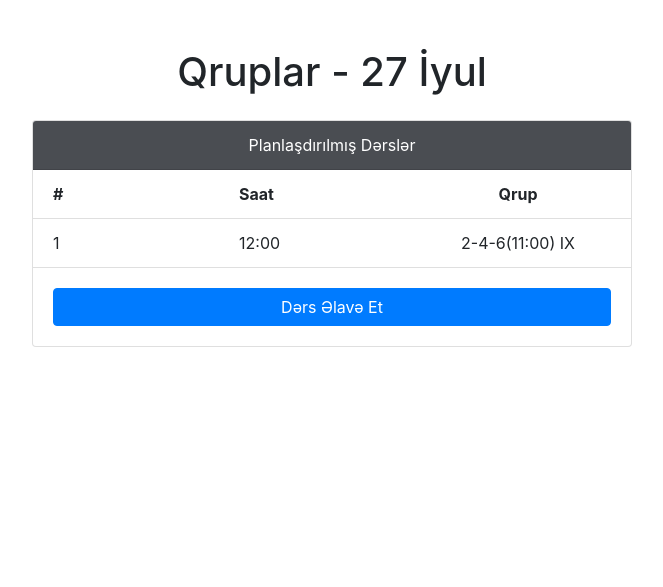
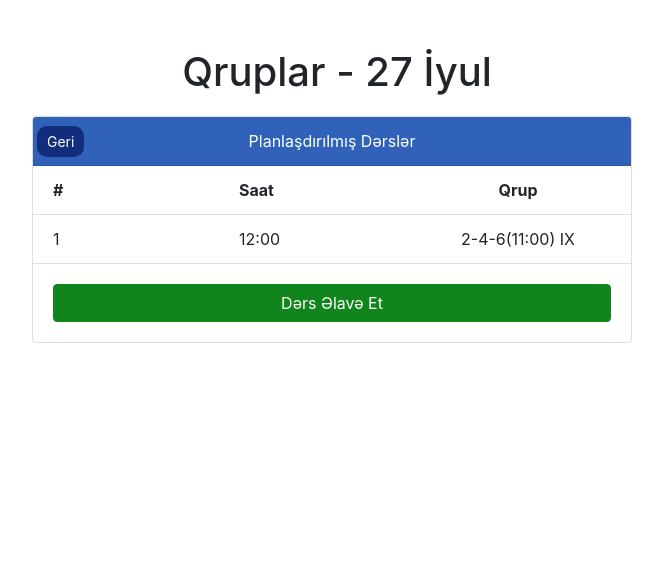
Before and after one commit to SamirAlizada/Tutor, a Django app: page /day/2024/07/27/ in a window 1280 px wide. Shown: the part 56-643 px from the top of the page, without its empty margins (308-971 px from the left). Run offline with Django 4.2, Linux system fonts and the light colour scheme; data comes from the database, SQL or seed files in the repository; some libraries are stand-ins or nearby versions.

Commit message:
Enhance Day Detail View and Modal Styling
- Updated day detail view HTML:
  - Added back button with new styles for easy navigation.
  - Improved header styles with new color and positioning.
  - Enhanced layout for displaying scheduled lessons using flexbox for better alignment.
  - Updated the form modal for adding lessons with new styling and hidden date input.
  - Centered elements within list group items for consistent visual appearance.
  - Updated button colors and styles for a more cohesive look.
  - Included selected month and year in the context for navigation purposes.
  - Adjusted the width and height of time input elements for better user experience.

```diff
--- a/templates/day_detail.html
+++ b/templates/day_detail.html
@@ -9,19 +9,23 @@
     }
 
     .card-header {
-        background-color: #4a4d52;
+        background-color: #3062ba;
         color: white;
+        display: flex;
+        justify-content: space-between;
+        align-items: center;
+        position: relative;
     }
 
-    .btn-primary {
-        background-color: #007bff;
-        border-color: #007bff;
+    .btn-success {
+        background-color: #10851c;
+        border-color: #10851c;
         width: 100%;
     }
 
-    .btn-primary:hover {
-        background-color: #0056b3;
-        border-color: #0056b3;
+    .btn-success:hover {
+        background-color: #025923;
+        border-color: #025923;
     }
 
     .schedule-header {
@@ -33,20 +37,72 @@
         display: flex;
         justify-content: space-between;
         align-items: center;
-        text-align: center;  /* Added for center alignment */
+        text-align: center;
     }
 
     .list-group-item span {
         flex: 1;
     }
+
+    #time input {
+        width: 466px !important;
+        height: 38px !important;
+    }
+
+    .back-button {
+        background-color: #424448;
+        color: white;
+        padding: 5px 10px;
+        border: none;
+        border-radius: 10px;
+        text-decoration: none;
+        font-size: 14px;
+        margin-right: 10px;
+        position: absolute;
+        left: 0;
+    }
+
+    .back-button:hover {
+        background-color: #000000;
+        text-decoration: none;
+        color: white;
+    }
+
+    .title-container {
+        display: flex;
+        align-items: center;
+        justify-content: center;
+        margin-bottom: 20px;
+    }
+
+    .title-container .back-button {
+        margin-bottom: 0;
+    }
+
+    .title-container h1 {
+        margin-left: 10px;
+        margin-top: 0;
+        margin-bottom: 0;
+    }
+
+    .container {
+        text-align: center;
+    }
+
+    .card-header span {
+        margin: 0 auto;
+    }
 </style>
 
 <div class="container mt-5">
-    <h1 class="text-center mb-4">Qruplar - {{ date }}</h1>
+    <div class="title-container">
+        <h1>Qruplar - {{ date }}</h1>
+    </div>
 
     <div class="card mx-auto">
-        <div class="card-header text-center">
-            Planlaşdırılmış Dərslər
+        <div class="card-header">
+            <a class="back-button ml-1" style="background-color: #112d7b;" href="{% url 'calendar_view' %}?month={{ selected_month }}&year={{ selected_year }}">Geri</a>
+            <span>Planlaşdırılmış Dərslər</span>
         </div>
         <ul class="list-group list-group-flush">
             <li class="list-group-item schedule-header">
@@ -65,7 +121,7 @@
             {% endfor %}
         </ul>
         <div class="card-body text-center">
-            <button class="btn btn-primary btn-block" data-toggle="modal" data-target="#addLessonModal">Dərs Əlavə Et</button>
+            <button class="btn btn-success btn-block" data-toggle="modal" data-target="#addLessonModal">Dərs Əlavə Et</button>
         </div>
     </div>
 
@@ -93,14 +149,16 @@
                         </div>
                         <div class="form-group">
                             <label for="time">Saat:</label>
+                            <div id="time">
                                 {{ form.time }}
                             </div>
-                    <button type="submit" class="btn btn-primary btn-block">Dərs Əlavə Et</button>
+                        </div>
+                        <button type="submit" class="btn btn-success btn-block">Dərs Əlavə Et</button>
                     </form>
                 </div>
             </div>
         </div>
     </div>
+</div>
 
-</div>
 {% endblock content %}
```
Lines whose indentation alone changed are shown as unchanged.
